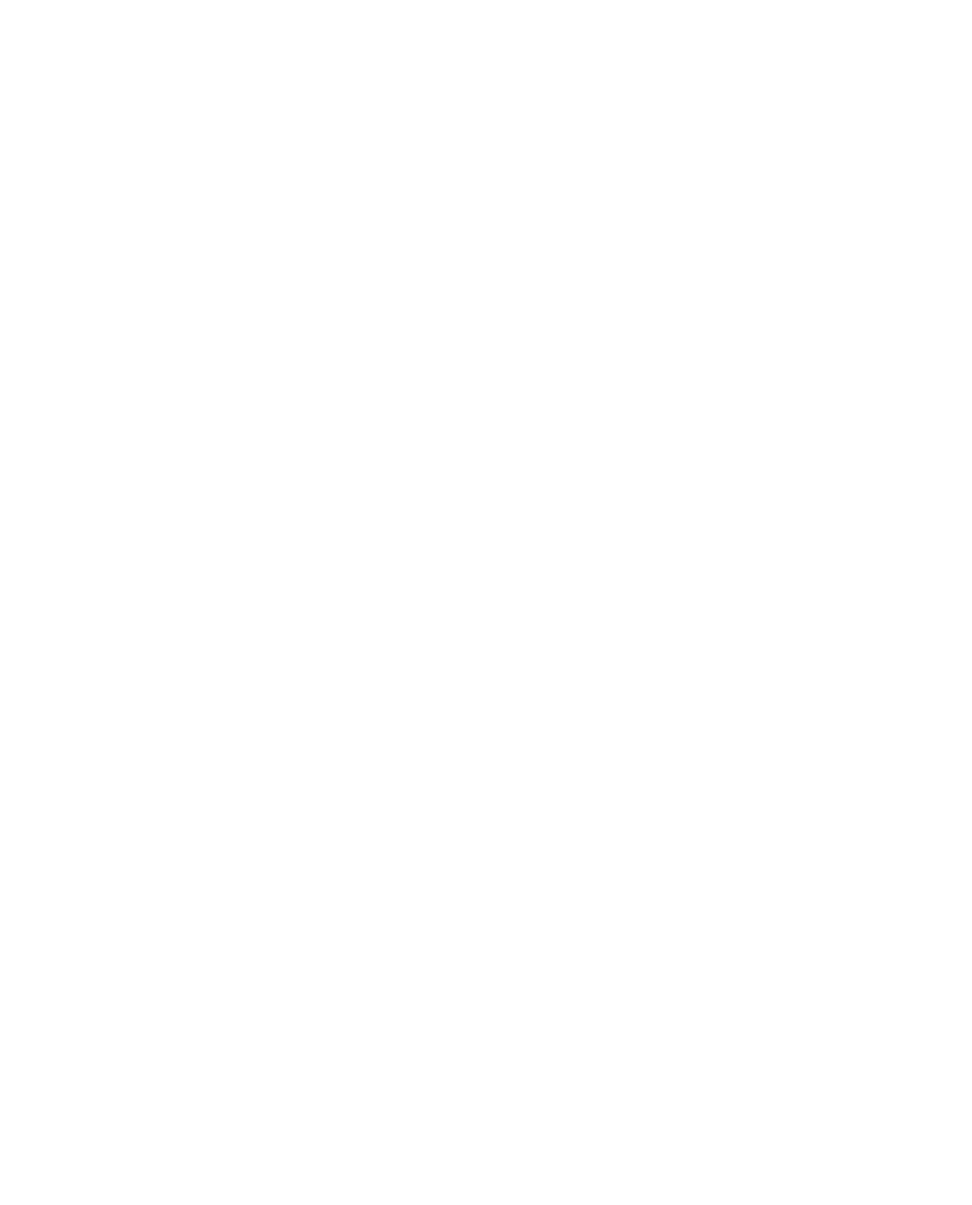
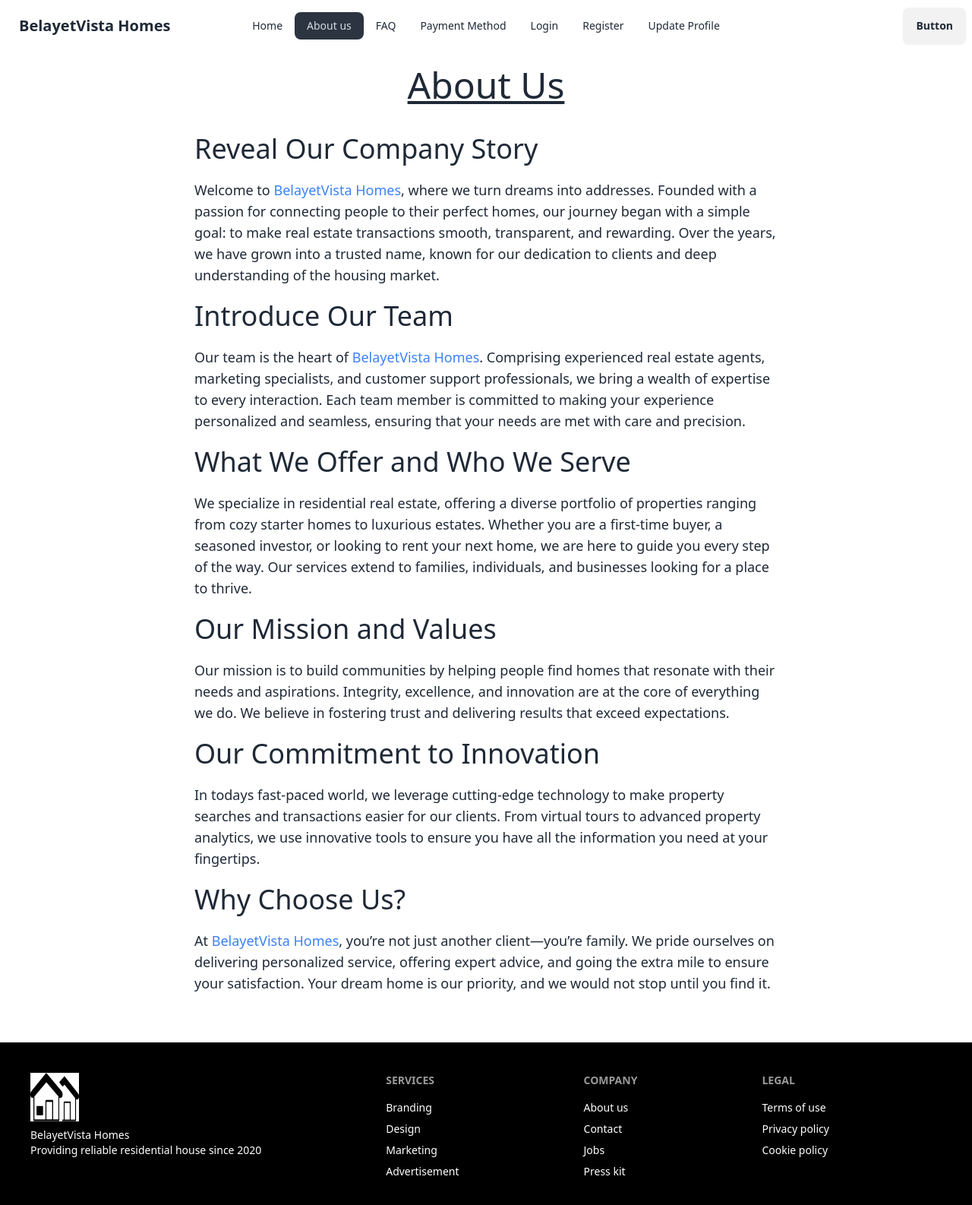
Before and after one commit to MdBelayet3/react-real-state, a React (Vite) app: page /about in a window 1280 px wide. Before the commit this address had no page. Shown: the top 1586 px of the page at 76% size. Before the commit the page ends 800 px from the top, so only its background shows below. Built offline with nearby package versions, Linux system fonts and the light colour scheme.

Commit message:
about us, slider and errorpage add

```diff
--- a/package.json
+++ b/package.json
@@ -13,6 +13,7 @@
     "firebase": "^11.0.2",
     "react": "^18.3.1",
     "react-dom": "^18.3.1",
+    "react-fast-marquee": "^1.6.5",
     "react-router-dom": "^6.28.0"
   },
   "devDependencies": {
--- /dev/null
+++ b/src/Layout/ErrorPage/ErrorPage.jsx
@@ -0,0 +1,24 @@
+import { useNavigate, useLocation } from "react-router-dom";
+
+const ErrorPage = () => {
+    const navigate = useNavigate();
+    const location = useLocation();
+
+    return (
+        <div className="flex flex-col justify-center text-center mt-32 gap-3">
+            <div>
+                <h2 className="text-2xl font-extrabold">Oops!!!</h2>
+                <p>Sorry, the page you are looking for does not exist.</p>
+                <p className="text-gray-500">URL: {location.pathname}</p>
+                <button
+                    onClick={() => navigate("/")}
+                    className="w-28 btn bg-blue-500 text-white"
+                >
+                    Go Home
+                </button>
+            </div>
+        </div>
+    );
+};
+
+export default ErrorPage;
--- a/src/Layout/Root.jsx
+++ b/src/Layout/Root.jsx
@@ -1,7 +1,9 @@
+import { Outlet } from "react-router-dom";
+
 const Root = () => {
     return (
         <div>
-
+            <Outlet></Outlet>
         </div>
     );
 };
--- a/src/index.css
+++ b/src/index.css
@@ -1,5 +1,5 @@
+@import url('https://fonts.googleapis.com/css2?family=Poppins:ital,wght@0,100;0,200;0,300;0,400;0,500;0,600;0,700;0,800;0,900;1,100;1,200;1,300;1,400;1,500;1,600;1,700;1,800;1,900&display=swap');
+
 @tailwind base;
 @tailwind components;
 @tailwind utilities;
-
-@import url('https://fonts.googleapis.com/css2?family=Poppins:ital,wght@0,100;0,200;0,300;0,400;0,500;0,600;0,700;0,800;0,900;1,100;1,200;1,300;1,400;1,500;1,600;1,700;1,800;1,900&display=swap');
--- /dev/null
+++ b/src/pages/AboutUs/AboutUs.jsx
@@ -0,0 +1,38 @@
+import { Link } from "react-router-dom";
+import Navbar from "../Shared/Navbar/Navbar";
+import Footer from "../Shared/Footer/Footer";
+
+const AboutUs = () => {
+    return (
+        <div>
+            <div className=" max-w-sm md:max-w-7xl mx-auto">
+                <Navbar></Navbar>
+                <div className="md:max-w-3xl mx-auto">
+                    <h1 className="text-center text-2xl md:text-5xl underline mt-5 mb-10">About Us</h1>
+                    <div className="space-y-5">
+                        <h2 className="text-xl md:text-4xl">Reveal Our Company Story</h2>
+                        <p className="text-sm md:text-lg">Welcome to <Link className="text-blue-500 " to="/">BelayetVista Homes</Link>, where we turn dreams into addresses. Founded with a passion for connecting people to their perfect homes, our journey began with a simple goal: to make real estate transactions smooth, transparent, and rewarding. Over the years, we have grown into a trusted name, known for our dedication to clients and deep understanding of the housing market.</p>
+
+                        <h2 className="text-xl md:text-4xl">Introduce Our Team</h2>
+                        <p className="text-sm md:text-lg">Our team is the heart of <Link className="text-blue-500 " to="/">BelayetVista Homes</Link>. Comprising experienced real estate agents, marketing specialists, and customer support professionals, we bring a wealth of expertise to every interaction. Each team member is committed to making your experience personalized and seamless, ensuring that your needs are met with care and precision.</p>
+
+                        <h2 className="text-xl md:text-4xl">What We Offer and Who We Serve</h2>
+                        <p className="text-sm md:text-lg">We specialize in residential real estate, offering a diverse portfolio of properties ranging from cozy starter homes to luxurious estates. Whether you are a first-time buyer, a seasoned investor, or looking to rent your next home, we are here to guide you every step of the way. Our services extend to families, individuals, and businesses looking for a place to thrive.</p>
+
+                        <h2 className="text-xl md:text-4xl">Our Mission and Values</h2>
+                        <p className="text-sm md:text-lg">Our mission is to build communities by helping people find homes that resonate with their needs and aspirations. Integrity, excellence, and innovation are at the core of everything we do. We believe in fostering trust and delivering results that exceed expectations.</p>
+
+                        <h2 className="text-xl md:text-4xl">Our Commitment to Innovation</h2>
+                        <p className="text-sm md:text-lg">In todays fast-paced world, we leverage cutting-edge technology to make property searches and transactions easier for our clients. From virtual tours to advanced property analytics, we use innovative tools to ensure you have all the information you need at your fingertips.</p>
+
+                        <h2 className="text-xl md:text-4xl">Why Choose Us?</h2>
+                        <p className="text-sm md:text-lg">At <Link className="text-blue-500 " to="/">BelayetVista Homes</Link>, you’re not just another client—you’re family. We pride ourselves on delivering personalized service, offering expert advice, and going the extra mile to ensure your satisfaction. Your dream home is our priority, and we would not stop until you find it.</p>
+                    </div>
+                </div>
+            </div>
+            <Footer></Footer>
+        </div>
+    );
+};
+
+export default AboutUs;
--- a/src/pages/Home/Home.jsx
+++ b/src/pages/Home/Home.jsx
@@ -1,7 +1,15 @@
+import Footer from "../Shared/Footer/Footer";
+import Navbar from "../Shared/Navbar/Navbar";
+import Slider from "./Slider";
+
 const Home = () => {
     return (
         <div>
-            <h2 className="text-3xl">This is home section</h2>
+            <div className=" max-w-sm md:max-w-7xl mx-auto">
+                <Navbar></Navbar>
+                <Slider></Slider>
+            </div>
+            <Footer></Footer>
         </div>
     );
 };
--- /dev/null
+++ b/src/pages/Home/Slider.jsx
@@ -0,0 +1,19 @@
+import Marquee from "react-fast-marquee";
+import { Link } from "react-router-dom";
+
+const Slider = () => {
+    return (
+        <div className="flex">
+            <button className="btn btn-secondary">Latest</button>
+            <Marquee pauseOnHover={true} speed={100} gradient={true}>
+                <Link className="mr-6 text-xl">Discover the perfect place to call home with our curated selection of properties....</Link>
+                <Link className="mr-3 text-xl">Explore stunning homes designed for modern living and timeless elegance.....</Link>
+                <Link className="mr-3 text-xl">Whether you are buying, selling, or renting, we’re here to guide you every step of the way.....</Link>
+                <Link className="mr-3 text-xl">Your dream home awaits—browse our listings and make it yours.....</Link>
+                <Link className="mr-3 text-xl">Trusted by thousands to find the perfect property. Let’s make your dream come true!!!!!</Link>
+            </Marquee>
+        </div>
+    );
+};
+
+export default Slider;
--- a/src/pages/Shared/Footer/Footer.jsx
+++ b/src/pages/Shared/Footer/Footer.jsx
@@ -1,8 +1,38 @@
+import { Link } from 'react-router-dom';
+import icon from '../../../assets/download.png'
+
 const Footer = () => {
     return (
-        <div>
-
-        </div>
+        <footer className="mt-16 footer bg-black text-white p-10">
+            <aside>
+                <img className='h-16 w-16' src={icon} alt="" />
+                <p>
+                    BelayetVista Homes
+                    <br />
+                    Providing reliable residential house since 2020
+                </p>
+            </aside>
+            <nav>
+                <h6 className="footer-title">Services</h6>
+                <a className="link link-hover">Branding</a>
+                <a className="link link-hover">Design</a>
+                <a className="link link-hover">Marketing</a>
+                <a className="link link-hover">Advertisement</a>
+            </nav>
+            <nav>
+                <h6 className="footer-title">Company</h6>
+                <Link to="/about" className="link link-hover">About us</Link>
+                <a className="link link-hover">Contact</a>
+                <a className="link link-hover">Jobs</a>
+                <a className="link link-hover">Press kit</a>
+            </nav>
+            <nav>
+                <h6 className="footer-title">Legal</h6>
+                <a className="link link-hover">Terms of use</a>
+                <a className="link link-hover">Privacy policy</a>
+                <a className="link link-hover">Cookie policy</a>
+            </nav>
+        </footer>
     );
 };
 
--- a/src/pages/Shared/Navbar/Navbar.jsx
+++ b/src/pages/Shared/Navbar/Navbar.jsx
@@ -1,7 +1,49 @@
+import { Link, NavLink } from "react-router-dom";
+
 const Navbar = () => {
+    const nabLink = <>
+        <li><NavLink to='/'>Home</NavLink></li>
+        <li><NavLink to='/about'>About us</NavLink></li>
+        <li><NavLink to='/faq'>FAQ</NavLink></li>
+        <li><NavLink to='/payment/method'>Payment Method</NavLink></li>
+        <li><NavLink to='/login'>Login</NavLink></li>
+        <li><NavLink to='/Register'>Register</NavLink></li>
+        <li><NavLink to='/profile'>Update Profile</NavLink></li>
+    </>
     return (
-        <div>
-
+        <div className="navbar bg-base-100">
+            <div className="navbar-start">
+                <div className="dropdown">
+                    <div tabIndex={0} role="button" className="btn btn-ghost lg:hidden">
+                        <svg
+                            xmlns="http://www.w3.org/2000/svg"
+                            className="h-5 w-5"
+                            fill="none"
+                            viewBox="0 0 24 24"
+                            stroke="currentColor">
+                            <path
+                                strokeLinecap="round"
+                                strokeLinejoin="round"
+                                strokeWidth="2"
+                                d="M4 6h16M4 12h8m-8 6h16" />
+                        </svg>
+                    </div>
+                    <ul
+                        tabIndex={0}
+                        className="menu menu-sm dropdown-content bg-base-100 rounded-box z-[1] mt-3 w-52 p-2 shadow">
+                        {nabLink}
+                    </ul>
+                </div>
+                <Link to='/' className="btn btn-ghost text-xl">BelayetVista Homes</Link>
+            </div>
+            <div className="navbar-center hidden lg:flex">
+                <ul className="menu menu-horizontal px-1">
+                    {nabLink}
+                </ul>
+            </div>
+            <div className="navbar-end">
+                <a className="btn">Button</a>
+            </div>
         </div>
     );
 };
--- a/src/routes/Router.jsx
+++ b/src/routes/Router.jsx
@@ -1,10 +1,19 @@
 import { Route, Routes } from "react-router-dom";
 import Home from "../pages/Home/Home";
+import Root from "../Layout/Root";
+import AboutUs from "../pages/AboutUs/AboutUs";
+import ErrorPage from "../Layout/ErrorPage/ErrorPage";
 
 const Router = () => {
     return (
         <Routes>
-            <Route index element={<Home></Home>} ></Route>
+            <Route path="/" element={<Root></Root>}>
+                <Route path="/" element={<Home></Home>} ></Route>
+                <Route path="/about" element={<AboutUs></AboutUs>} ></Route>
+
+                {/* error element */}
+                <Route path="*" element={<ErrorPage></ErrorPage>}></Route>
+            </Route>
         </Routes>
     );
 };
--- a/tailwind.config.js
+++ b/tailwind.config.js
@@ -6,7 +6,7 @@ export default {
   ],
   theme: {
     extend: {
-      fontFamily:{
+      fontFamily: {
         poppins: 'Poppins, sans-serif'
       }
     },
```
Also changed, not shown: 1 other file (tests, documents, lock files or other folders).
